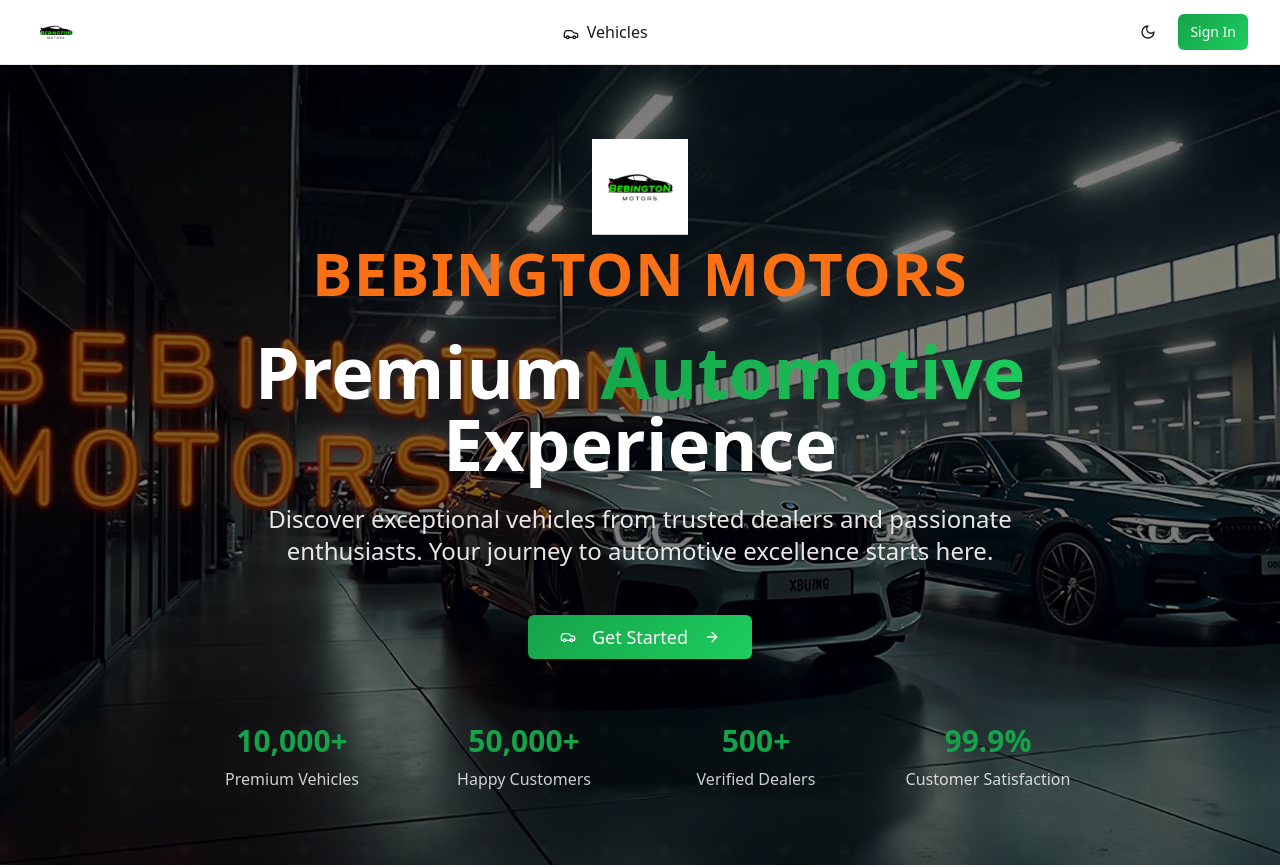
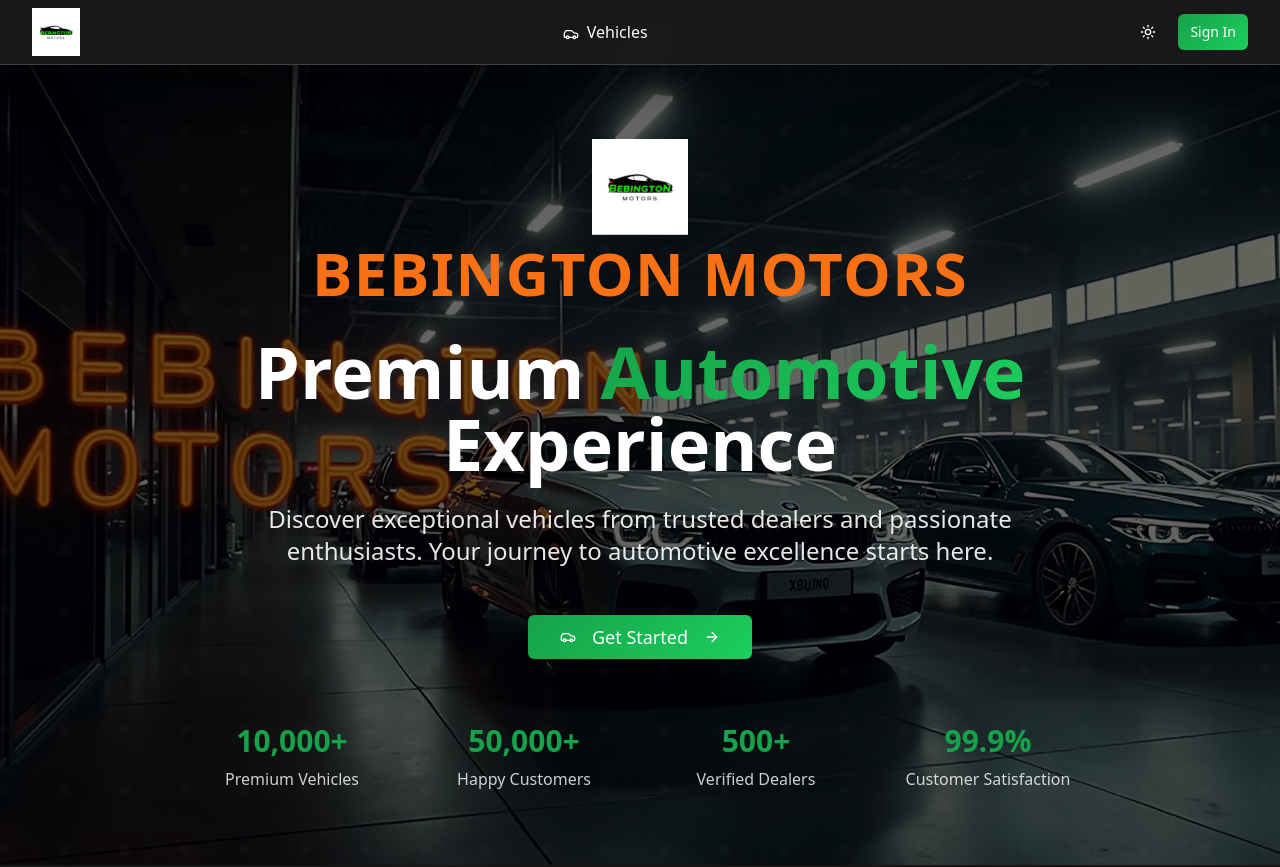
Before and after one commit to Kifee66/bebington-motors-ride, a React (Vite) app: page / in a window 1280 px wide. Shown: the top 867 px of the page. Built offline with nearby package versions, Linux system fonts and the light colour scheme.

Commit message:
Set dark theme as default
Modify ThemeContext to set dark theme as default, while preserving user preferences and toggle functionality.

```diff
--- a/src/contexts/ThemeContext.tsx
+++ b/src/contexts/ThemeContext.tsx
@@ -11,12 +11,12 @@ const ThemeContext = createContext<ThemeContextType | undefined>(undefined);
 
 export const ThemeProvider: React.FC<{ children: React.ReactNode }> = ({ children }) => {
   const [theme, setTheme] = useState<Theme>(() => {
-    // Check localStorage first, then system preference, default to dark
+    // Check localStorage first, default to dark theme
     const savedTheme = localStorage.getItem('theme') as Theme;
     if (savedTheme) return savedTheme;
 
-    const prefersDark = window.matchMedia('(prefers-color-scheme: dark)').matches;
-    return prefersDark ? 'dark' : 'light';
+    // Default to dark theme
+    return 'dark';
   });
 
   useEffect(() => {
```
